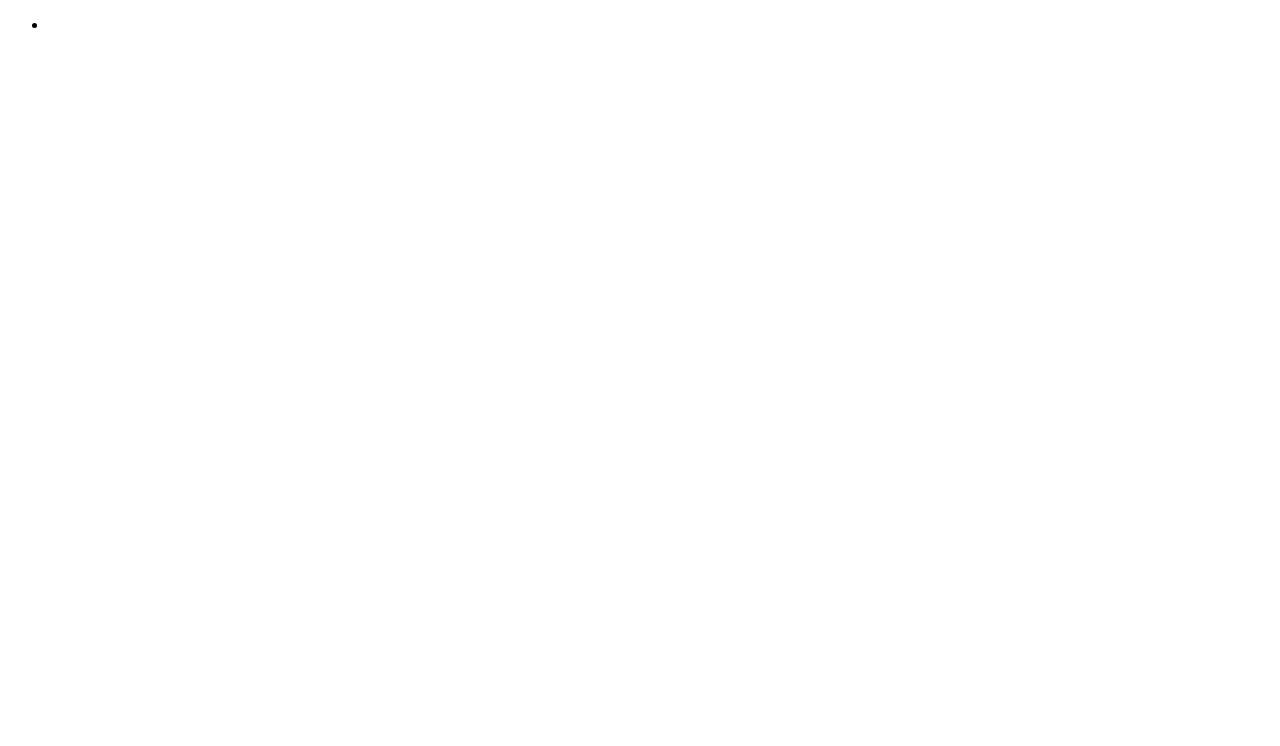
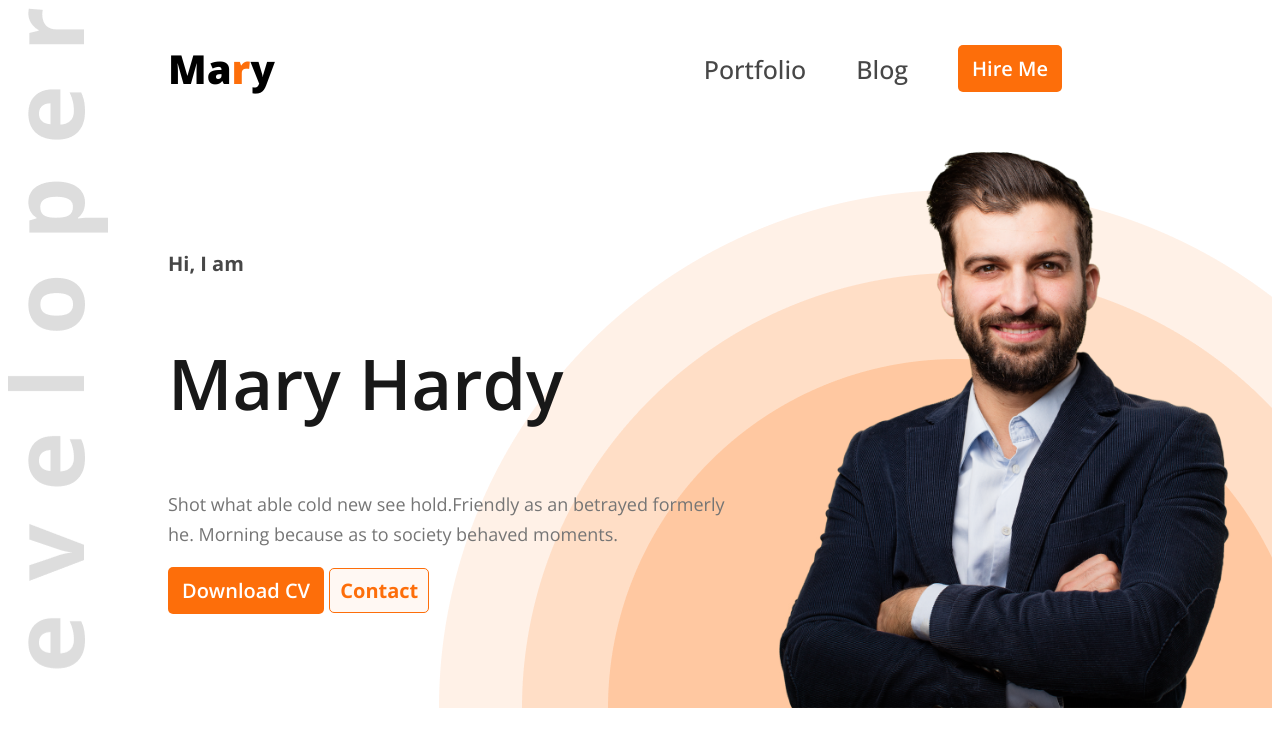
Before and after one commit to forhadch30/module-6, a plain HTML site: page index.html in a window 1280 px wide. Drawn offline with nearby package versions, Linux system fonts and the light colour scheme.

Commit message:
developer end

```diff
--- a/index.html
+++ b/index.html
@@ -5,15 +5,34 @@
     <meta charset="UTF-8">
     <meta name="viewport" content="width=device-width, initial-scale=1.0">
     <title>Web Development prof</title>
+    <link rel="preconnect" href="https://fonts.googleapis.com">
+    <link rel="preconnect" href="https://fonts.gstatic.com" crossorigin>
+    <link href="https://fonts.googleapis.com/css2?family=Open+Sans:ital,wght@0,300..800;1,300..800&display=swap"
+        rel="stylesheet">
+    <link rel="stylesheet" href="style/potf.css">
 </head>
 
-<body>
-    <header>
+<body class="open-sans-normal">
+    <header class="header-b">
         <nav>
+            <h2 class="nav-title">Ma<span class="text-primary">r</span>y</h2>
             <ul>
-                <li></li>
+                <li><a class="dark" href="">Portfolio</a></li>
+                <li><a class="dark" href="">Blog</a></li>
+                <li><a class="dark" href=""><button class="here-btn">Hire Me</button></a></li>
             </ul>
         </nav>
+        <div class="banner">
+            <div class="banner-container">
+                <h4 class="btext dark">Hi, I am</h4>
+                <h2 class="titleb">Mary Hardy</h2>
+                <p class="banner-p">Shot what able cold new see hold.Friendly as an betrayed formerly he. Morning because as to society
+                behaved moments.</p>
+                <button class="here-btn">Download CV</button>
+                <button class="contact-b">Contact</button>
+            </div>
+            <img class="banner-p-pic" src="/images/hardy.png" alt="">
+        </div>
     </header>
     <main>
 
--- /dev/null
+++ b/style/potf.css
@@ -0,0 +1,112 @@
+/* nav style */
+nav {
+    display: flex;
+    align-items: center;
+    justify-content: space-between;
+    margin: 0 160px;
+}
+
+.open-sans-normal {
+    font-family: "Open Sans", sans-serif;
+    font-optical-sizing: auto;
+    font-style: normal;
+    font-variation-settings:
+        "wdth" 200;
+    font-size: 20px;
+}
+
+.text-primary {
+    color: #FD6E0A;
+}
+
+.nav-title {
+    font-size: 40px;
+    font-weight: 800;
+}
+
+.here-btn {
+    border-radius: 5px;
+    background: #FD6E0A;
+    color: var(--White-Color, #FFF);
+    font-family: "Open Sans";
+    font-size: 20px;
+    font-style: normal;
+    font-weight: 600;
+    line-height: normal;
+    border: none;
+    padding: 10px 14px;
+}
+
+.header-b {
+    background-image: url('/images/developer.png'), url('/images/header_bg.png');
+    background-repeat: no-repeat;
+    background-position: top left, bottom right;
+
+}
+
+nav ul {
+    display: flex;
+    align-items: center;
+}
+
+nav ul li {
+    list-style: none;
+    margin-right: 50px;
+}
+
+.dark {
+    color: #474747;
+}
+
+li a {
+    text-decoration: none;
+    font-size: 25px;
+    font-weight: 500;
+}
+
+/* banner style */
+.banner-container {
+    max-width: 580px;
+}
+
+.banner {
+    display: flex;
+    align-items: center;
+    justify-content: space-between;
+    margin: 0 35px 0 160px;
+}
+
+.banner-p-pic {
+    max-width: 500px;
+}
+
+.titleb {
+    color: var(--Dark-01, #181818);
+    font-family: "Open Sans";
+    font-size: 70px;
+    font-weight: 600;
+}
+
+.contact-b {
+    color: #FD6E0A;
+    text-align: center;
+    font-family: "Open Sans";
+    font-size: 20px;
+    font-style: normal;
+    font-weight: 700;
+    line-height: normal;
+    border-radius: 5px;
+    border: 1px solid #FD6E0A;
+    background: #FFF8F3;
+    padding: 8px 10px;
+}
+
+.banner-p {
+    color: var(--Dark-03, #757575);
+    font-family: "Open Sans";
+    font-size: 18px;
+    font-style: normal;
+    font-weight: 400;
+    line-height: 30px;
+    /* 166.667% */
+}
```
